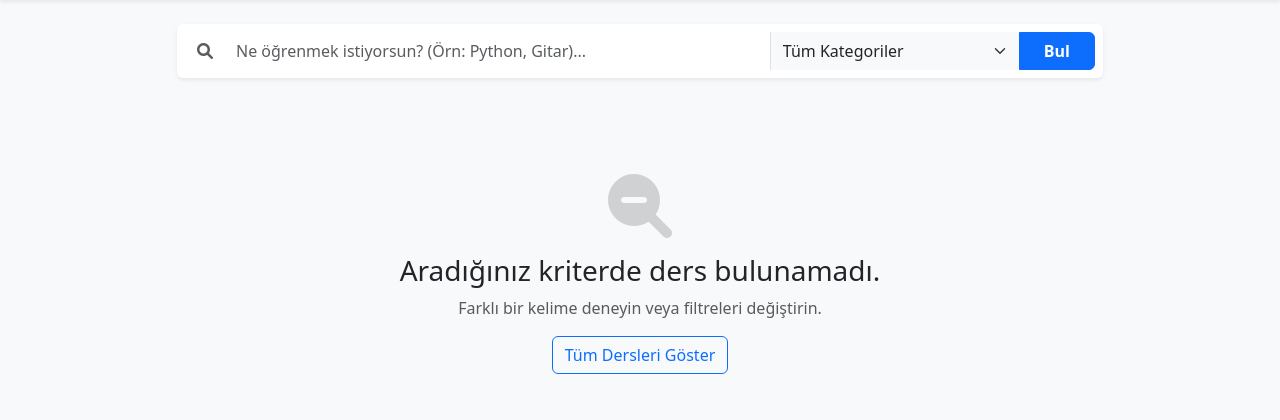
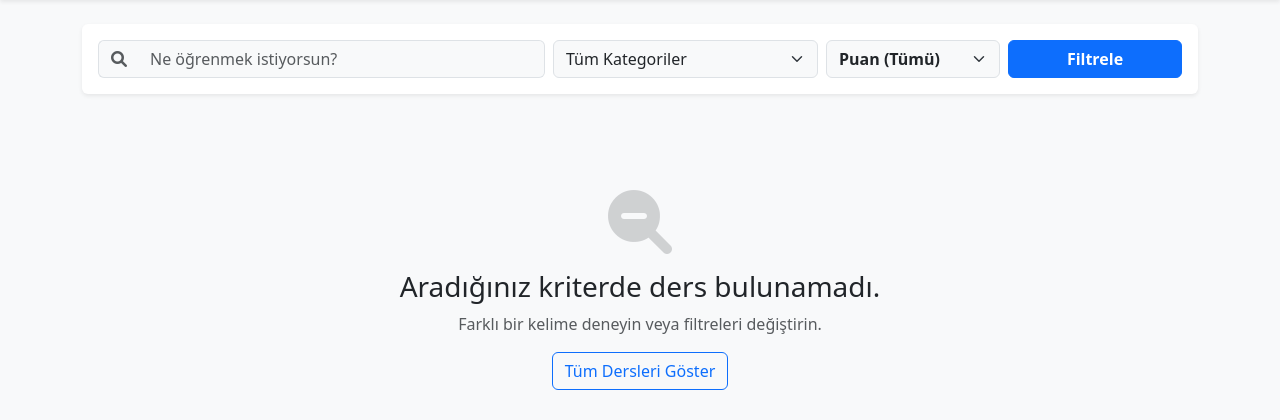
Before and after one commit to bugraozkaya/Uniskill, a Django app: page /search/ in a window 1280 px wide. Shown: the part 56-476 px from the top of the page. Run offline with Django 5.2, Linux system fonts and the light colour scheme; data that the repository does not hold is empty.

Commit message:
Filtreleme kısmı eklendi

```diff
--- a/core/models.py
+++ b/core/models.py
@@ -99,7 +99,7 @@ class Session(models.Model):
     ]
 
     student = models.ForeignKey(User, on_delete=models.CASCADE, related_name='learning_sessions')
-    tutor = models.ForeignKey(User, on_delete=models.CASCADE, related_name='teaching_sessions')
+    tutor = models.ForeignKey(User, on_delete=models.CASCADE, related_name='given_sessions')
     skill = models.ForeignKey(Skill, on_delete=models.CASCADE)
     date = models.DateTimeField()
     duration = models.PositiveIntegerField(help_text="Saat cinsinden süre")
--- a/core/templates/core/search_skills.html
+++ b/core/templates/core/search_skills.html
@@ -22,31 +22,49 @@
     <div class="container">
 
         <div class="row justify-content-center mb-5">
-            <div class="col-md-10">
-                <form method="get" class="card card-body shadow-sm border-0 p-2">
+            <div class="col-md-12"> <form method="get" class="card card-body shadow-sm border-0 p-3">
+                    <div class="row g-2">
+
+                        <div class="col-lg-5 col-md-12">
                             <div class="input-group">
-                        <span class="input-group-text bg-white border-0"><i class="fas fa-search text-muted"></i></span>
+                                <span class="input-group-text bg-light border-end-0"><i class="fas fa-search text-muted"></i></span>
+                                <input type="text" name="q" class="form-control border-start-0 bg-light"
+                                       placeholder="Ne öğrenmek istiyorsun?"
+                                       value="{{ query|default:'' }}">
+                            </div>
+                        </div>
 
-                        <input type="text" name="q" class="form-control border-0 shadow-none"
-                               placeholder="Ne öğrenmek istiyorsun? (Örn: Python, Gitar)..."
-                               value="{{ request.GET.q|default:'' }}">
-
-                        <select name="category" class="form-select border-0 bg-light" style="max-width: 250px; border-left: 1px solid #dee2e6 !important;">
+                        <div class="col-lg-3 col-md-6">
+                            <select name="category" class="form-select bg-light">
                                 <option value="all">Tüm Kategoriler</option>
                                 {% for code, name in categories %}
-                                <option value="{{ code }}" {% if request.GET.category == code %}selected{% endif %}>
+                                    <option value="{{ code }}" {% if selected_category == code %}selected{% endif %}>
                                         {{ name }}
                                     </option>
                                 {% endfor %}
                             </select>
+                        </div>
 
-                        <button type="submit" class="btn btn-primary px-4 fw-bold">Bul</button>
+                        <div class="col-lg-2 col-md-6">
+                            <select name="rating" class="form-select bg-light fw-bold">
+                                <option value="" class="fw-normal">Puan (Tümü)</option>
+                                <option value="4" {% if selected_rating == '4' %}selected{% endif %}>4 Puan ve Üzeri (⭐⭐⭐⭐)</option>
+                                <option value="3" {% if selected_rating == '3' %}selected{% endif %}>3 Puan ve Üzeri (⭐⭐⭐)</option>
+                                <option value="2" {% if selected_rating == '2' %}selected{% endif %}>2 Puan ve Üzeri (⭐⭐)</option>
+                                <option value="1" {% if selected_rating == '1' %}selected{% endif %}>1 Puan ve Üzeri (⭐)</option>
+                            </select>
+                        </div>
 
-                        {% if request.GET.q or request.GET.category %}
-                            <a href="{% url 'search_skills' %}" class="btn btn-outline-secondary border-0" title="Filtreleri Temizle">
+                        <div class="col-lg-2 col-md-12 d-grid gap-2 d-md-flex justify-content-md-end">
+                            <button type="submit" class="btn btn-primary fw-bold w-100">Filtrele</button>
+
+                            {% if query or selected_category or selected_rating %}
+                                <a href="{% url 'search_skills' %}" class="btn btn-outline-secondary w-100" title="Temizle">
                                     <i class="fas fa-times"></i>
                                 </a>
                             {% endif %}
+                        </div>
+
                     </div>
                 </form>
             </div>
@@ -66,9 +84,9 @@
                                         <i class="fas fa-user me-1"></i> {{ item.user.first_name }} {{ item.user.last_name }}
                                     </div>
 
-                                    {% if item.user.average_rating > 0 %}
+                                    {% if item.average_rating %}
                                         <span class="badge bg-warning text-dark shadow-sm">
-                                            <i class="fas fa-star text-white"></i> {{ item.user.average_rating|floatformat:1 }}
+                                            <i class="fas fa-star text-white"></i> {{ item.average_rating|floatformat:1 }}
                                         </span>
                                     {% else %}
                                         <span class="badge bg-light text-muted border">
--- a/core/views.py
+++ b/core/views.py
@@ -142,14 +142,25 @@ def add_skill(request):
 # from .models import UserSkill, CATEGORY_CHOICES
 # from django.db.models import Q
 
+# core/views.py
+
+from django.shortcuts import render
+from .models import UserSkill, CATEGORY_CHOICES
+# Q'nun yanına Avg (Average/Ortalama) fonksiyonunu eklemeyi UNUTMA
+from django.db.models import Q, Avg
+
 def search_skills(request):
-    # 1. ADIM: Sadece onaylı yetenekleri çek
-    skills = UserSkill.objects.filter(is_approved=True)
+    # 1. ADIM: Onaylı yetenekleri çek VE her biri için Ortalamayı Hesapla (Annotate)
+    # 'session__review__rating': Bu ilişki zincirini takip ederek puanları bulur.
+    skills = UserSkill.objects.filter(is_approved=True).annotate(
+        average_rating=Avg('user__given_sessions__review__rating')
+    )
 
     query = request.GET.get('q')
-    category_code = request.GET.get('category') # Artık ID değil, kod geliyor (örn: 'software')
+    category_code = request.GET.get('category')
+    min_rating = request.GET.get('rating') # YENİ: URL'den puan parametresini alıyoruz
 
-    # 2. ADIM: Arama kelimesi varsa filtrele (Hem ders adında hem hoca adında arar)
+    # 2. ADIM: Kelime Arama
     if query:
         skills = skills.filter(
             Q(skill__name__icontains=query) |
@@ -158,16 +169,25 @@ def search_skills(request):
             Q(user__first_name__icontains=query)
         )
 
-    # 3. ADIM: Kategori seçildiyse filtrele
-    # 'all' seçeneği HTML'den "Tüm Kategoriler" olarak gelebilir, onu filtrelemeyiz.
+    # 3. ADIM: Kategori Filtreleme
     if category_code and category_code != 'all':
-        # DİKKAT: Artık 'skill__category_id' DEĞİL, 'skill__category' kullanıyoruz.
         skills = skills.filter(skill__category=category_code)
+
+    # 4. ADIM: PUAN FİLTRELEME (YENİ KISIM)
+    if min_rating:
+        # average_rating (hesapladığımız alan) >= seçilen puan
+        skills = skills.filter(average_rating__gte=int(min_rating))
+
+    # SIRALAMA: En yüksek puanlılar en üstte görünsün, puanı olmayanlar altta kalsın
+    skills = skills.order_by('-average_rating', '-id')
 
     context = {
         'skills': skills,
-        # Veritabanından (Category.objects.all) değil, models.py'deki listeden çekiyoruz:
         'categories': CATEGORY_CHOICES,
+        # Formda kullanıcının seçtiği değerler kaybolmasın diye geri gönderiyoruz:
+        'selected_category': category_code,
+        'selected_rating': min_rating,
+        'query': query
     }
     return render(request, 'core/search_skills.html', context)
 
```
Also changed, not shown: core/migrations/0004_alter_session_tutor.py (added). Lines whose indentation alone changed are shown as unchanged.
